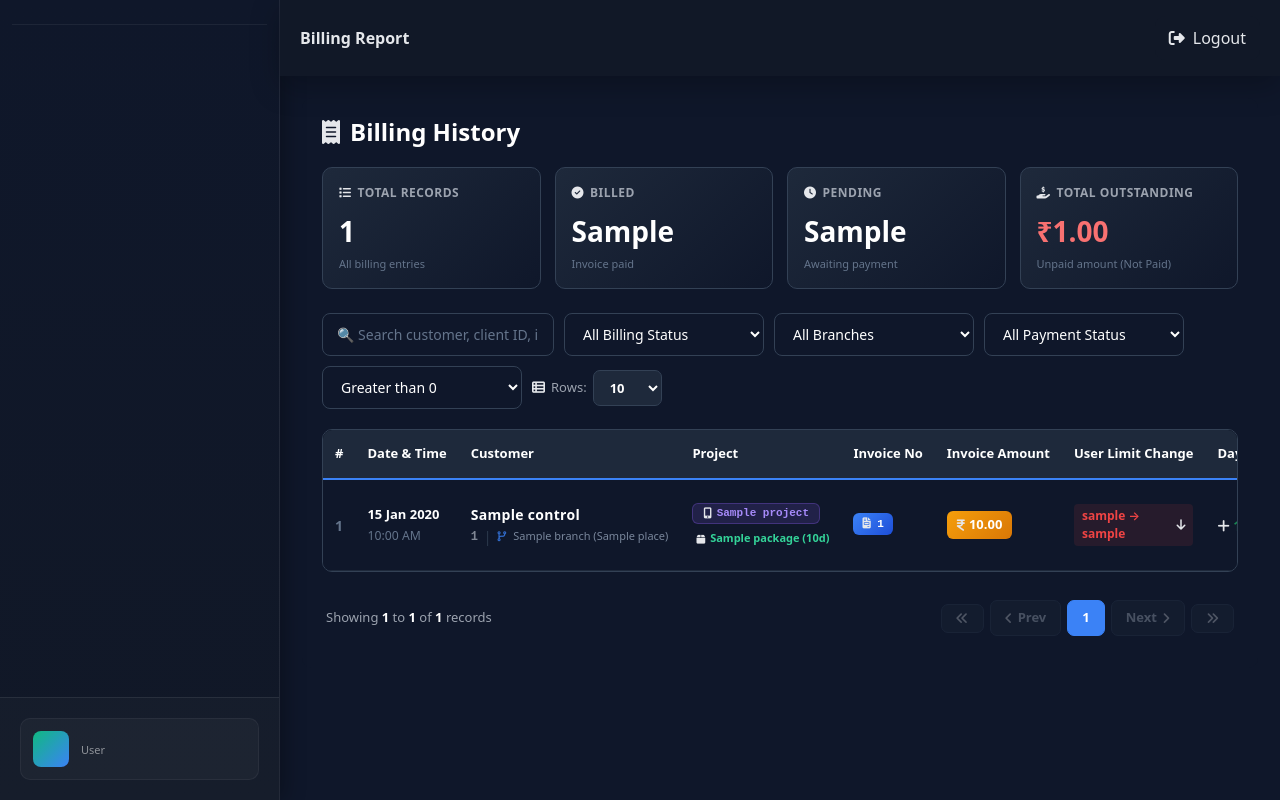
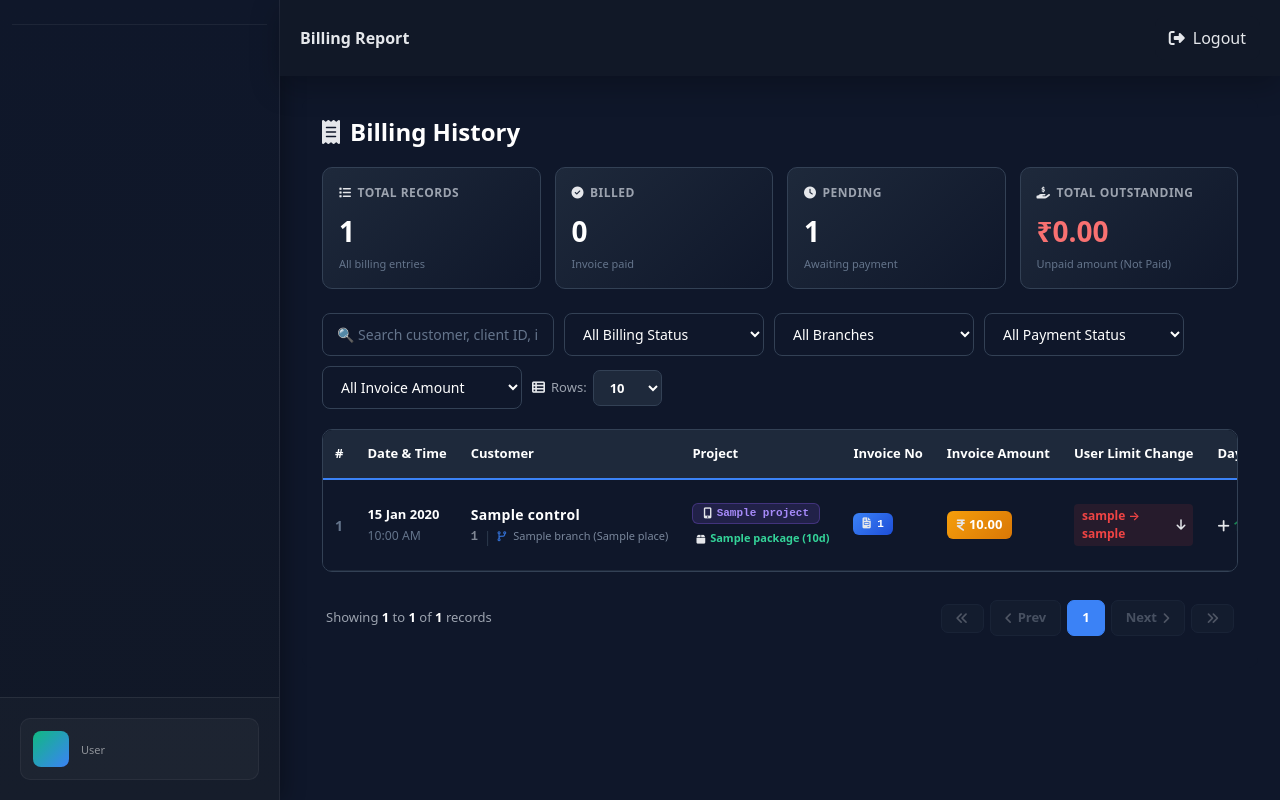
Before and after one commit to sajith231/CENTRAL_LOGIN_SYSTEM, a Django app: template MobileApp/templates/billing_report.html in a window 1280 px wide. Run offline with Django 5.2, Linux system fonts and the light colour scheme; tables that the repository leaves empty hold one stand-in row (values such as "Sample post"); the template is opened without the code that fills it: values that come from a table or form of the project are taken from there, most other values are stand-ins (such as "Sample title", 1, 10 or a date in 2020).

Commit message:
billing section updation

```diff
--- a/MobileApp/templates/billing_report.html
+++ b/MobileApp/templates/billing_report.html
@@ -422,25 +422,25 @@
   <div class="stats-container">
     <div class="stat-card">
       <div class="stat-label"><i class="fa-solid fa-list"></i> Total Records</div>
-      <div class="stat-value">{{ total_records }}</div>
+      <div class="stat-value" id="stat-total">{{ total_records }}</div>
       <div class="stat-subtext">All billing entries</div>
     </div>
 
     <div class="stat-card">
       <div class="stat-label"><i class="fa-solid fa-circle-check"></i> Billed</div>
-      <div class="stat-value">{{ billed_records }}</div>
+      <div class="stat-value" id="stat-billed">{{ billed_records }}</div>
       <div class="stat-subtext">Invoice paid</div>
     </div>
 
     <div class="stat-card">
       <div class="stat-label"><i class="fa-solid fa-clock"></i> Pending</div>
-      <div class="stat-value">{{ pending_records }}</div>
+      <div class="stat-value" id="stat-pending">{{ pending_records }}</div>
       <div class="stat-subtext">Awaiting payment</div>
     </div>
 
     <div class="stat-card outstanding">
       <div class="stat-label"><i class="fa-solid fa-hand-holding-dollar"></i> Total Outstanding</div>
-      <div class="stat-value" style="color: #f87171;">₹{{ total_outstanding|floatformat:2 }}</div>
+      <div class="stat-value" id="stat-outstanding" style="color: #f87171;">₹{{ total_outstanding|floatformat:2 }}</div>
       <div class="stat-subtext">Unpaid amount (Not Paid)</div>
     </div>
   </div>
@@ -482,8 +482,8 @@
     </select>
 
     <select id="amountFilter" class="filter-select" onchange="applyFilters()">
-      <option value="">All Invoice Amount</option>
-      <option value="has_value" selected>Greater than 0</option>
+      <option value="" selected>All Invoice Amount</option>
+      <option value="has_value">Greater than 0</option>
     </select>
 
     <!-- Rows per page -->
@@ -526,6 +526,7 @@
             data-bill="{% if h.bill_status %}billed{% else %}pending{% endif %}"
             data-branch="{{ h.control.shop.branch.id|default:'' }}"
             data-payment="{{ h.payment_status|default:'Not Paid' }}"
+            data-invoice-amount="{{ h.invoice_amount|default:'0' }}"
             data-status-amount="{% if h.invoice_amount %}has_value{% else %}is_zero{% endif %}">
 
           <td style="color:#64748b; font-weight:600; white-space:nowrap;" class="row-num">{{ forloop.counter }}</td>
@@ -743,8 +744,32 @@
       return matchSearch && matchBill && matchBranch && matchPayment && matchAmount;
     });
 
+    updateStats();
     currentPage = 1;
     renderPage();
+  }
+
+  function updateStats() {
+    let total = filteredRows.length;
+    let billed = 0;
+    let pending = 0;
+    let outstanding = 0;
+
+    filteredRows.forEach(row => {
+      const billStatus = row.getAttribute('data-bill');
+      const paymentStatus = row.getAttribute('data-payment');
+      const amount = parseFloat(row.getAttribute('data-invoice-amount')) || 0;
+
+      if (billStatus === 'billed') billed++;
+      else pending++;
+
+      if (paymentStatus === 'Not Paid') outstanding += amount;
+    });
+
+    document.getElementById('stat-total').textContent = total;
+    document.getElementById('stat-billed').textContent = billed;
+    document.getElementById('stat-pending').textContent = pending;
+    document.getElementById('stat-outstanding').textContent = '₹' + outstanding.toFixed(2);
   }
 
   function renderPage() {
```
